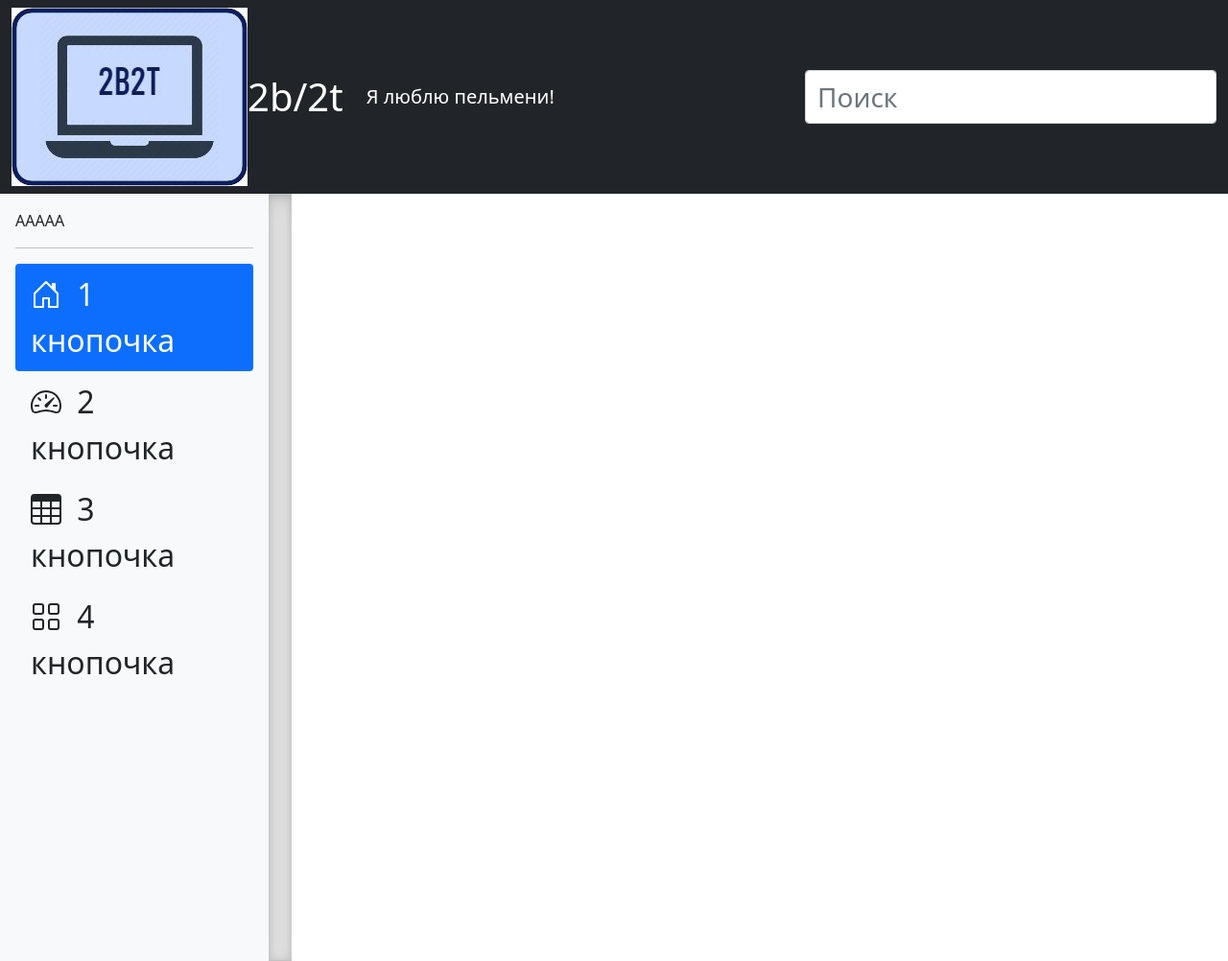
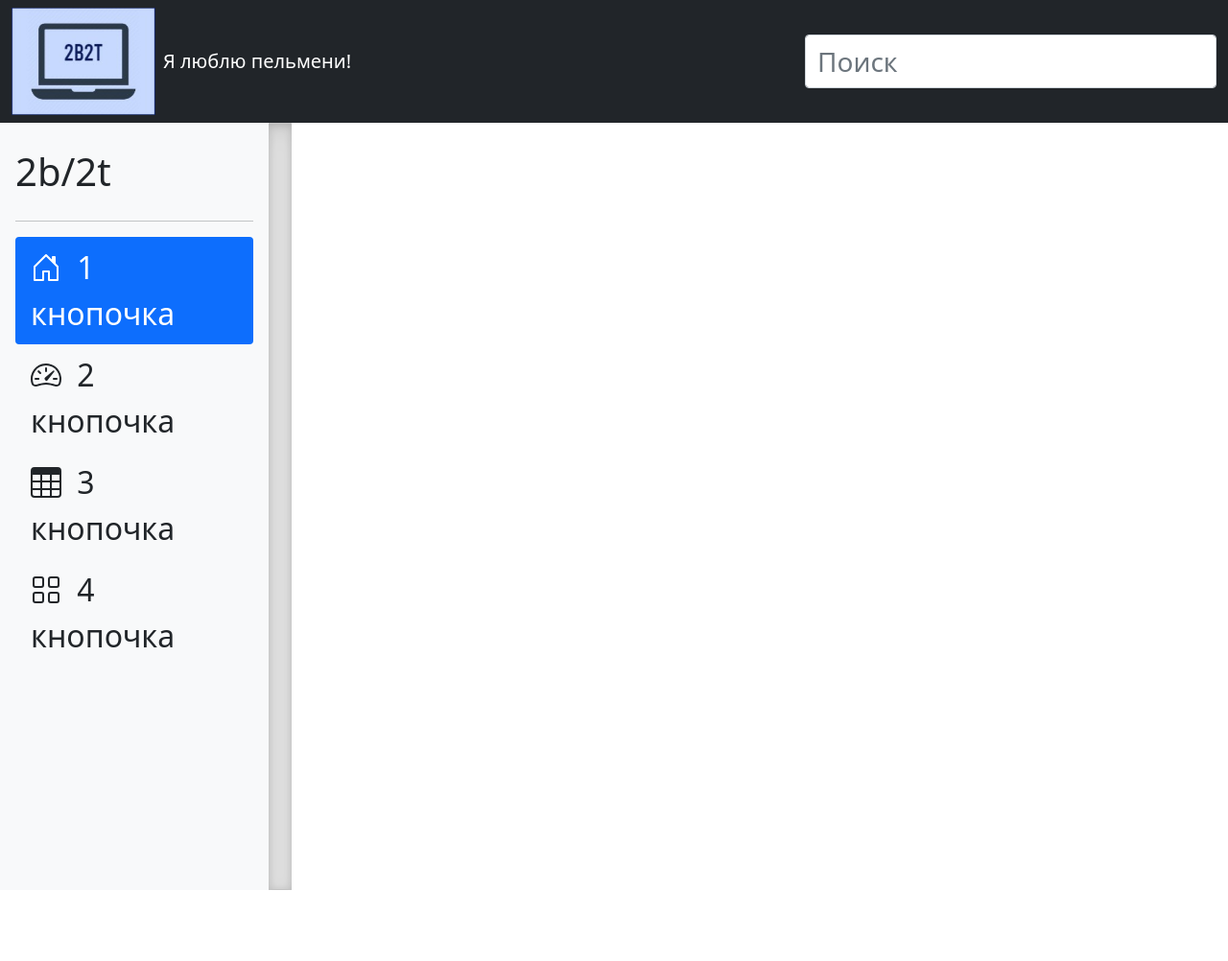
Before and after one commit to BrotanFire/Hakatoon, a Django app: page / in a window 1280 px wide. Shown: the whole page at 96% size. After the commit the page ends 928 px from the top, so only its background shows below. Run offline with Django 4.2, Linux system fonts and the light colour scheme; some libraries are stand-ins or nearby versions.

Commit message:
NiceCorrect

```diff
--- a/Hakatoon/Hakaton_app/templates/MainPage.html
+++ b/Hakatoon/Hakaton_app/templates/MainPage.html
@@ -104,9 +104,8 @@
 <nav class="navbar navbar-expand navbar-dark bg-dark" aria-label="Second navbar example">
     <div class="container-fluid">
         <a>
-            <img src="{% static 'fonts/Team_LOGO.jpg' %}" alt="Team_LOGO">
+            <img style="width: 150px;" src="{% static 'fonts/Team_LOGO.jpg' %}" alt="Team_LOGO">
         </a>
-      <a class="navbar-brand fs-1" href="#">2b/2t</a>
       <button class="navbar-toggler" type="button" data-bs-toggle="collapse" data-bs-target="#navbarsExample02" aria-controls="navbarsExample02" aria-expanded="false" aria-label="Toggle navigation">
         <span class="navbar-toggler-icon"></span>
       </button>
@@ -127,9 +126,7 @@
 <main>
 
   <div class="d-flex flex-column flex-shrink-0 p-3 bg-light" style="width: 280px;">
-    <a href="/" class="d-flex align-items-center mb-3 mb-md-0 me-md-auto link-dark text-decoration-none">
-        AAAAA
-    </a>
+    <a class="d-flex align-items-center mb-3 mb-md-0 me-md-auto link-dark text-decoration-none navbar-brand fs-1">2b/2t</a>
     <hr>
     <ul class="nav nav-pills flex-column mb-auto">
       <li class="nav-item">
```
Also changed, not shown: Hakatoon/Hakaton_app/static/fonts/Team_LOGO.jpg.
